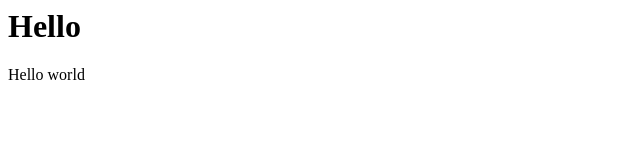
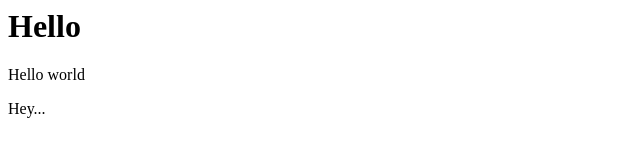
Before and after one commit to VasukiElsa/exercise, a plain HTML site: page index.html in a window 1280 px wide. Shown: the full height of the page, 0-640 px from the left. Drawn offline with Linux system fonts and the light colour scheme.

Commit message:
Add another para

```diff
--- a/index.html
+++ b/index.html
@@ -1,4 +1,5 @@
 <h1>Hello</h1>
 <body>
   <p id="para-el">Hello world</p>
+  <p>Hey...</p>
 </body>
```
